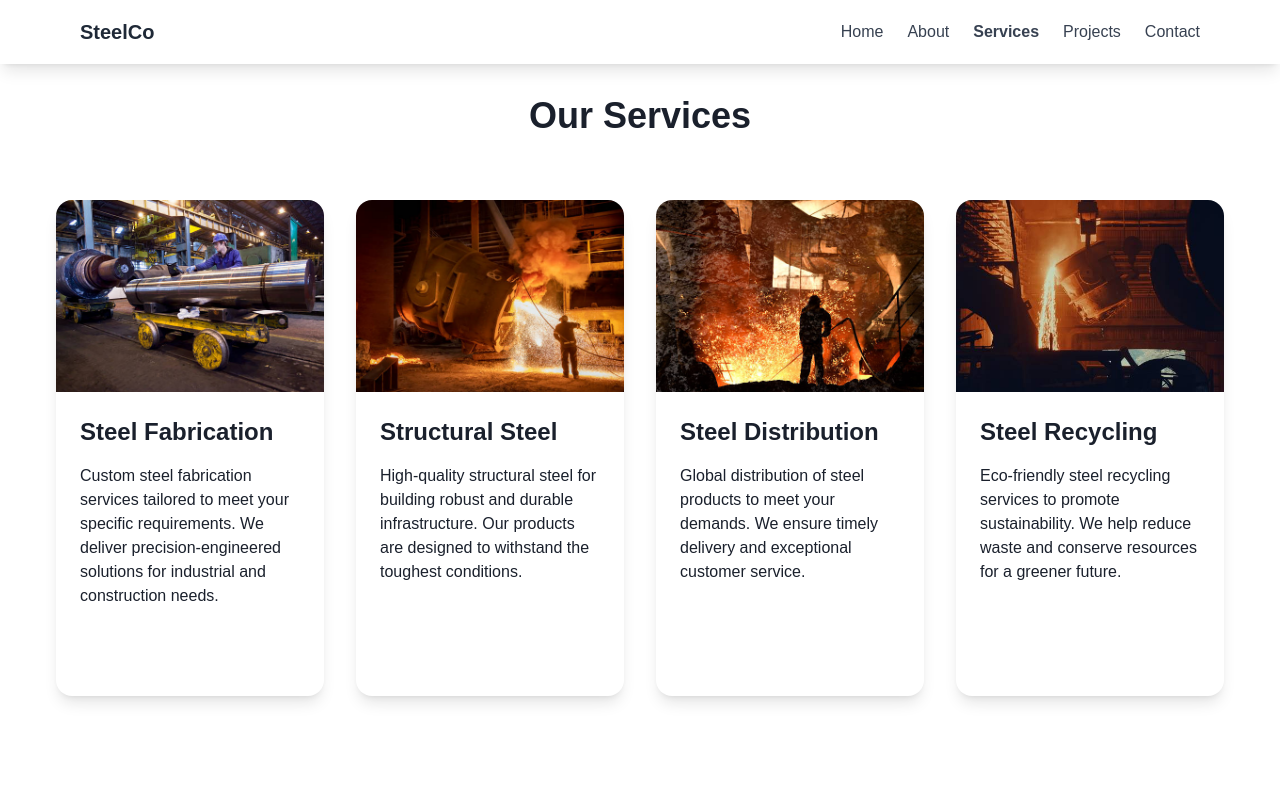
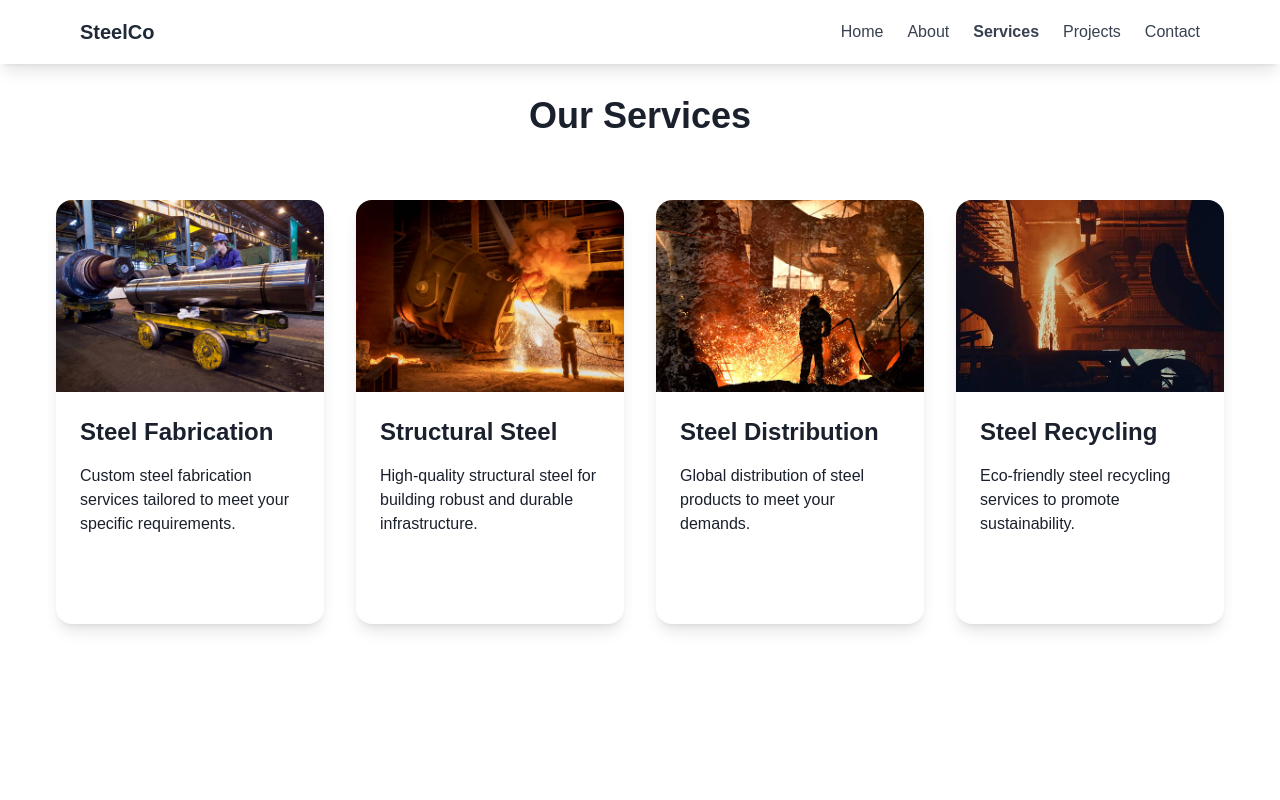
Before and after one commit to IdentityG/my-website, a Next.js app: page /service in a window 1280 px wide. Shown: the top 800 px of the page. Built offline with nearby package versions, Linux system fonts and the light colour scheme.

Commit message:
layout fix

```diff
--- a/src/app/RootLayoutClient.js
+++ /dev/null
@@ -1,54 +0,0 @@
-'use client';
-import { usePathname, useRouter } from 'next/navigation';
-import { useEffect, useRef, useState } from 'react';
-import Navbar from "@/components/Navbar";
-import Footer from "@/components/Footer";
-import PageTransitionOverlay from "@/components/PageTransitionOverlay";
-import PageLoader from '@/components/PageLoader';
-
-export default function RootLayoutClient({ children }) {
-  const pathname = usePathname();
-  const router = useRouter();
-  const transitionRef = useRef(null);
-  const lastPathnameRef = useRef(pathname);
-  const [isTransitioning, setIsTransitioning] = useState(false);
-
-  useEffect(() => {
-    if (pathname !== lastPathnameRef.current && !isTransitioning) {
-      const direction = pathname > lastPathnameRef.current ? 'right' : 'left';
-      setIsTransitioning(true);
-
-      if (transitionRef.current) {
-        transitionRef.current.startTransition(direction)
-          .then(() => {
-            router.push(pathname);
-            return new Promise(resolve => setTimeout(resolve, 600)); // Wait for animation
-          })
-          .then(() => {
-            setTimeout(() => {
-              if (transitionRef.current) {
-                transitionRef.current.endTransition(direction);
-              }
-            }, 100); // Ensure it's called shortly after the transition
-          })
-          .catch(() => {
-            setIsTransitioning(false);
-          });
-      }
-
-      lastPathnameRef.current = pathname;
-    }
-  }, [pathname, router, isTransitioning]);
-
-
-
-
-  return (
-    <>
-      <PageLoader />
-      <Navbar transitionRef={transitionRef} />
-      {children}
-      <Footer />
-    </>
-  );
-}
--- a/src/app/layout.js
+++ b/src/app/layout.js
@@ -1,6 +1,7 @@
 import { Geist, Geist_Mono } from "next/font/google";
 import "./globals.css";
-import RootLayoutClient from "./RootLayoutClient";
+import Navbar from "@/components/Navbar";
+import Footer from "@/components/Footer";
 
 const geistSans = Geist({
   variable: "--font-geist-sans",
@@ -20,10 +21,12 @@ export const metadata = {
 export default function RootLayout({ children }) {
   return (
     <html lang="en">
-      <body className={`${geistSans.variable} ${geistMono.variable} antialiased`}>
-        <RootLayoutClient>
-          {children}
-        </RootLayoutClient>
+      <body
+        className={`${geistSans.variable} ${geistMono.variable} antialiased`}
+      >
+        <Navbar />
+        {children}
+        <Footer />
       </body>
     </html>
   );
--- a/src/components/ServicesSection.js
+++ b/src/components/ServicesSection.js
@@ -12,34 +12,34 @@ const ServicesSection = () => {
 
   const services = [
     {
-      icon: "/hero1.jpg",
+      icon: "/hero1.jpg", // Ensure this path is correct
       title: "Steel Fabrication",
       description:
-        "Custom steel fabrication services tailored to meet your specific requirements. We deliver precision-engineered solutions for industrial and construction needs.",
+        "Custom steel fabrication services tailored to meet your specific requirements.",
     },
     {
-      icon: "/thump2.jpg",
+      icon: "/thump2.jpg", // Ensure this path is correct
       title: "Structural Steel",
       description:
-        "High-quality structural steel for building robust and durable infrastructure. Our products are designed to withstand the toughest conditions.",
+        "High-quality structural steel for building robust and durable infrastructure.",
     },
     {
-      icon: "/thump3.jpg",
+      icon: "/thump3.jpg", // Ensure this path is correct
       title: "Steel Distribution",
       description:
-        "Global distribution of steel products to meet your demands. We ensure timely delivery and exceptional customer service.",
+        "Global distribution of steel products to meet your demands.",
     },
     {
-      icon: "/hero6.jpg",
+      icon: "/hero6.jpg", // Ensure this path is correct
       title: "Steel Recycling",
       description:
-        "Eco-friendly steel recycling services to promote sustainability. We help reduce waste and conserve resources for a greener future.",
+        "Eco-friendly steel recycling services to promote sustainability.",
     },
   ];
 
   useEffect(() => {
-    console.log("cardRefs:", cardRefs.current);
-    console.log("services:", services);
+    console.log("Services Data:", services);
+    console.log("Card Refs:", cardRefs.current);
 
     cardRefs.current.forEach((card, index) => {
       if (card) {
@@ -80,19 +80,27 @@ const ServicesSection = () => {
           {services.map((service, index) => (
             <motion.div
               key={index}
-              ref={(el) => (cardRefs.current[index] = el)}
+              ref={(el) => {
+                if (el) cardRefs.current[index] = el;
+              }}
               className="bg-white rounded-2xl shadow-lg hover:shadow-2xl transition-all duration-500 overflow-hidden group"
               whileHover={{ scale: 1.05 }}
               transition={{ type: "spring", stiffness: 300 }}
             >
               <div className="relative h-48 overflow-hidden">
-                <img src={service.icon} alt={service.title} className="w-full h-full object-cover transition-transform duration-500 group-hover:scale-110" />
+                <img
+                  src={service.icon}
+                  alt={service.title}
+                  className="w-full h-full object-cover transition-transform duration-500 group-hover:scale-110"
+                />
               </div>
               <div className="relative z-10 space-y-4 p-6">
                 <h3 className="text-2xl font-bold text-primary-dark">{service.title}</h3>
                 <p className="text-primary-dark">{service.description}</p>
                 <motion.div className="opacity-0 group-hover:opacity-100 transition-opacity duration-500">
-                  <button className="w-full bg-secondary text-white px-6 py-3 rounded-lg hover:bg-secondary-dark transition duration-300">Learn More</button>
+                  <button className="w-full bg-secondary text-white px-6 py-3 rounded-lg hover:bg-secondary-dark transition duration-300">
+                    Learn More
+                  </button>
                 </motion.div>
               </div>
             </motion.div>
```
